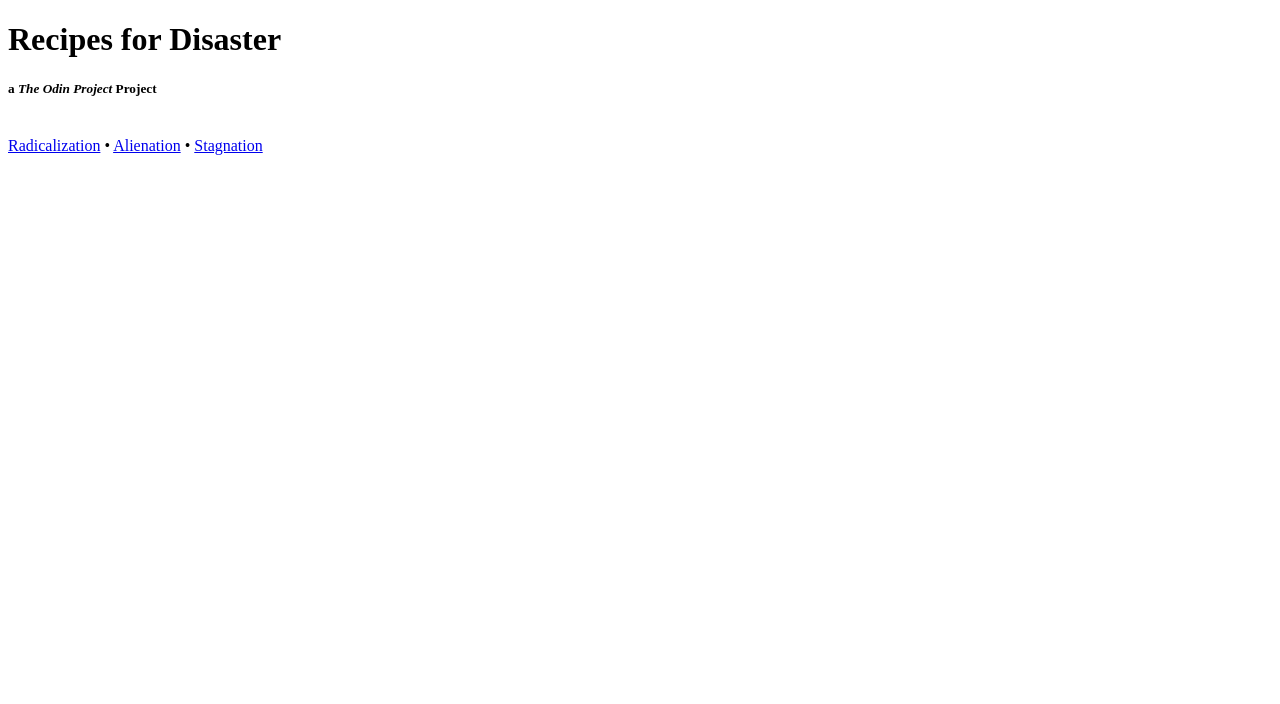
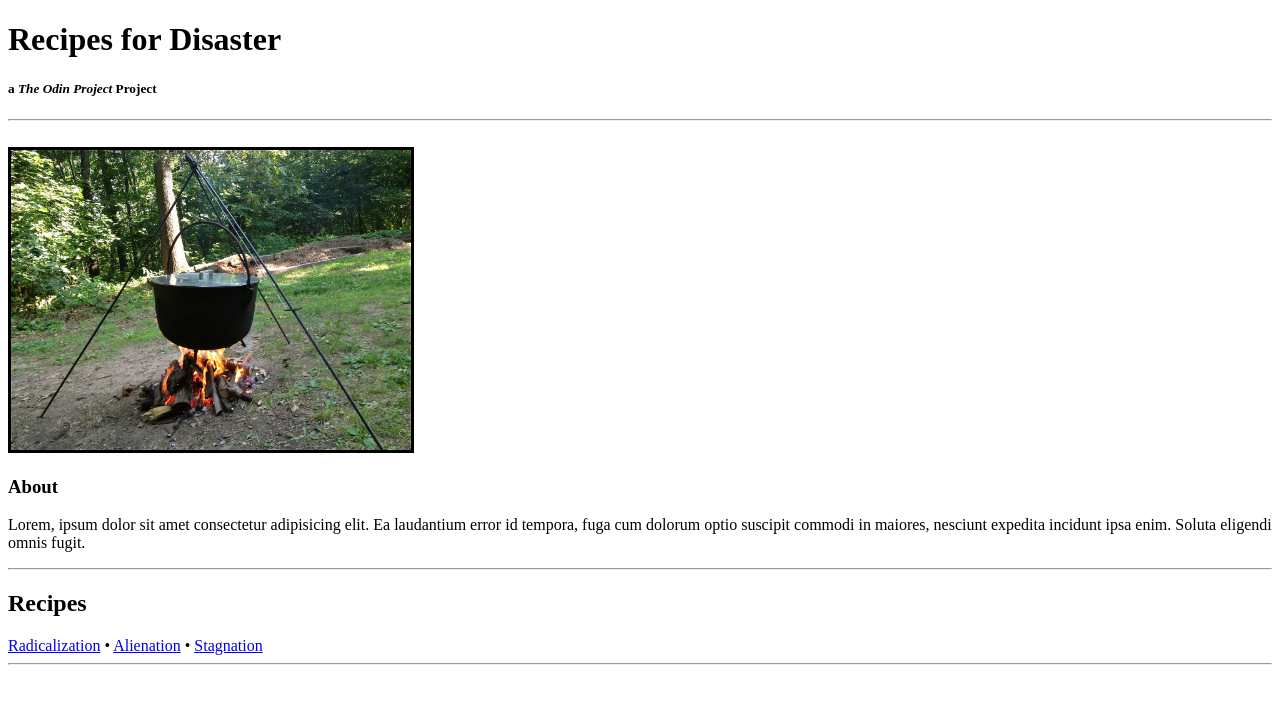
Before and after one commit to domdls/odin-recipes, a plain HTML site: page index.html in a window 1280 px wide. Drawn offline with Linux system fonts and the light colour scheme.

Commit message:
Add styling to home page
Add further content and formatting to the website's homepage. Style
to match design ethos of recipe pages.

```diff
--- a/index.html
+++ b/index.html
@@ -5,11 +5,24 @@
         <title>Recipes for Disaster</title>
     </head>
     <body>
-        <h1>Recipes for Disaster</h1>
-        <h5>a <em>The Odin Project</em> Project</h4>
+        <div>
+            <h1>Recipes for Disaster</h1>
+            <h5>a <em>The Odin Project</em> Project</h5>
+        </div>
+        <hr>
         <br>
         <div>
-            <a href="./recipes/radicalization.html">Radicalization</a> &#8226; <a href="./recipes/alienation.html">Alienation</a> &#8226; <a href="./recipes/stagnation.html">Stagnation</a>
+            <img src="./images/cauldron.jpg" height="300" border="3">
+            <h3>About</h3>
+            <p>Lorem, ipsum dolor sit amet consectetur adipisicing elit. Ea laudantium error id tempora, fuga cum dolorum optio suscipit commodi in maiores, nesciunt expedita incidunt ipsa enim. Soluta eligendi omnis fugit.</p>
         </div>
+        <hr>
+        <div>
+            <h2>Recipes</h2>
+            <div>
+                <a href="./recipes/radicalization.html">Radicalization</a> &#8226; <a href="./recipes/alienation.html">Alienation</a> &#8226; <a href="./recipes/stagnation.html">Stagnation</a>
+            </div>
+        </div>
+        <hr>
     </body>
 </html>
```
Also changed, not shown: images/cauldron.jpg (added).
